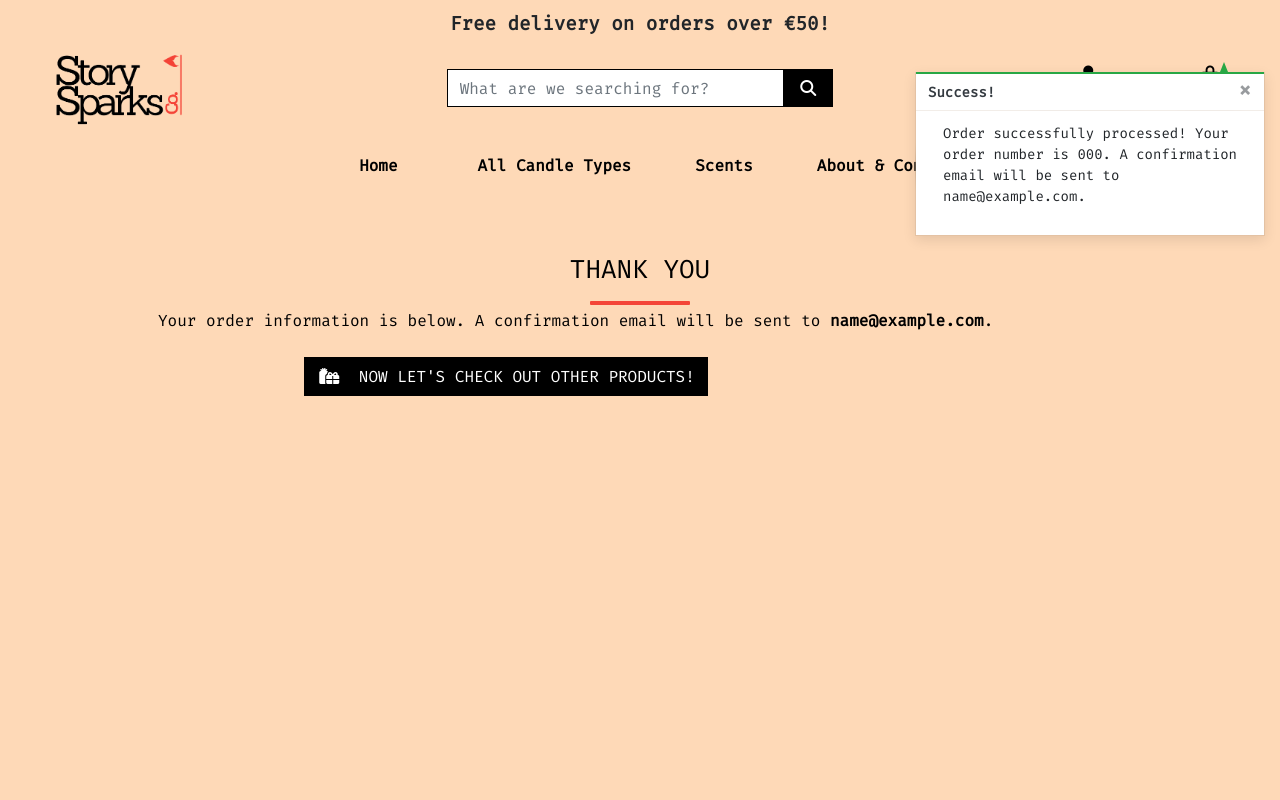
After one commit to katzur/story-sparks, a Django app: page /checkout/checkout_success/000 in a window 1280 px wide. The commit adds this page. Run offline with Django 3.2, Linux system fonts and the light colour scheme; tables that the repository leaves empty hold one stand-in row (values such as "Sample post"); some libraries are stand-ins or nearby versions.

Commit message:
Add checkout success page and its functionality

```diff
--- a/checkout/__init__.py
+++ b/checkout/__init__.py
@@ -0,0 +1 @@
+default_app_config = 'checkout.apps.CheckoutConfig'
--- a/checkout/models.py
+++ b/checkout/models.py
@@ -40,9 +40,12 @@
         Update grand total each time a line item is added,
         accounting for delivery costs.
         """
-        self.order_total = self.lineitems.aggregate(Sum('lineitem_total'))['lineitem_total__sum']
+        self.order_total = self.lineitems.aggregate(
+            Sum('lineitem_total')
+            )['lineitem_total__sum'] or 0
         if self.order_total < settings.FREE_DELIVERY_THRESHOLD:
-            self.delivery_cost = self.order_total * settings.STANDARD_DELIVERY_PERCENTAGE / 100
+            self.delivery_cost = (
+                self.order_total * settings.STANDARD_DELIVERY_PERCENTAGE / 100)
         else:
             self.delivery_cost = 0
         self.grand_total = self.order_total + self.delivery_cost
--- a/checkout/signals.py
+++ b/checkout/signals.py
@@ -1,7 +1,6 @@
 from django.db.models.signals import post_save, post_delete
 from django.dispatch import receiver
 from .models import OrderLineItem
-
 
 @receiver(post_save, sender=OrderLineItem)
 def update_on_save(sender, instance, created, **kwargs):
@@ -10,9 +9,8 @@
     """
     instance.order.update_total()
 
-
 @receiver(post_delete, sender=OrderLineItem)
-def update_on_save(sender, instance, **kwargs):
+def update_on_delete(sender, instance, **kwargs):
     """
     Update order total on lineitem delete
     """
--- a/checkout/static/checkout/js/stripe_elements.js
+++ b/checkout/static/checkout/js/stripe_elements.js
@@ -5,9 +5,9 @@
     https://stripe.com/docs/stripe-js
 */
 
-var stripe_public_key = $('#id_stripe_public_key').text().slice(1, -1);
-var client_secret = $('#id_client_secret').text().slice(1, -1);
-var stripe = Stripe(stripe_public_key);
+var stripePublicKey = $('#id_stripe_public_key').text().slice(1, -1);
+var clientSecret = $('#id_client_secret').text().slice(1, -1);
+var stripe = Stripe(stripePublicKey);
 var elements = stripe.elements();
 var style = {
     base: {
--- /dev/null
+++ b/checkout/templates/checkout/checkout_success.html
@@ -0,0 +1,42 @@
+{% extends "base.html" %}
+{% load static %}
+
+{% block extra_css %}
+    <link rel="stylesheet" href="{% static 'checkout/css/checkout.css' %}">
+{% endblock %}
+
+{% block page_header %}
+    <div class="container header-container">
+        <div class="row">
+            <div class="col"></div>
+        </div>
+    </div>
+{% endblock %}
+
+{% block content %}
+    <div class="overlay"></div>
+    <div class="container">
+        <div class="row">
+            <div class="col">
+                <hr>
+                <h2 class="logo-font mb-4">Thank You</h2>
+                <hr>
+                <p class="text-black">Your order information is below. A confirmation email will be sent to <strong>{{ order.email }}</strong>.</p>
+            </div>
+        </div>
+
+        <div class="row">
+            <div class="col-12 col-lg-7"></div>
+        </div>
+        <div class="row">
+			<div class="col-12 col-lg-7 text-right">
+				<a href="{% url 'products' %}" class="btn btn-black rounded-0 my-2">
+					<span class="icon mr-2">
+						<i class="fas fa-gifts"></i>
+					</span>
+					<span class="text-uppercase">Now let's check out other products!</span>
+				</a>
+			</div>
+		</div>
+    </div>
+{% endblock %}
--- a/checkout/views.py
+++ b/checkout/views.py
@@ -32,13 +32,13 @@
             for item_id, item_data in bag.items():
                 try:
                     product = Product.objects.get(id=item_id)
-                    order_line_item = OrderLineItem(
-                        order=order,
-                        product=product,
-                        quantity=item_data,
-                    )
-                    order_line_item.save()
-
+                    if isinstance(item_data, int):
+                        order_line_item = OrderLineItem(
+                            order=order,
+                            product=product,
+                            quantity=item_data,
+                        )
+                        order_line_item.save()
                 except Product.DoesNotExist:
                     messages.error(request, (
                         "One of the products in your bag wasn't found in our database. "
@@ -48,14 +48,16 @@
                     return redirect(reverse('view_bag'))
 
             request.session['save_info'] = 'save-info' in request.POST
-            return redirect(reverse('checkout_success', args=[order.order_number]))
+            return redirect(
+                reverse('checkout_success', args=[order.order_number]))
         else:
             messages.error(request, 'There was an error with your form. \
                 Please double check your information.')
     else:
         bag = request.session.get('bag', {})
         if not bag:
-            messages.error(request, "There's nothing in your bag at the moment")
+            messages.error(
+                request, "There's nothing in your bag at the moment")
             return redirect(reverse('products'))
 
         current_bag = bag_contents(request)
--- a/requirements.txt
+++ b/requirements.txt
@@ -8,3 +8,4 @@
 pytz==2022.6
 requests-oauthlib==1.3.1
 sqlparse==0.4.3
+stripe==4.2.0
--- a/templates/base.html
+++ b/templates/base.html
@@ -22,8 +22,6 @@
     <link rel="stylesheet" href="https://fonts.googleapis.com/css2?family=Fira+Mono&display=swap">
     <link rel="stylesheet" href="{% static 'css/base.css' %}">
     <link rel="shortcut icon" type="image/png" href="{% static 'favicon.png' %}" />
-    <!-- Stripe -->
-    <script src="https://js.stripe.com/v3/"></script>
     {% endblock %}
 
     {% block extra_css %}
@@ -39,6 +37,8 @@
     <script src="https://stackpath.bootstrapcdn.com/bootstrap/4.4.1/js/bootstrap.min.js"
         integrity="sha384-wfSDF2E50Y2D1uUdj0O3uMBJnjuUD4Ih7YwaYd1iqfktj0Uod8GCExl3Og8ifwB6" crossorigin="anonymous">
     </script>
+        <!-- Stripe -->
+    <script src="https://js.stripe.com/v3/"></script>
     {% endblock %}
 
     {% block extra_js %}
```
Also changed, not shown: checkout/templates/checkout/checkout.html (+5 -5 lines).
